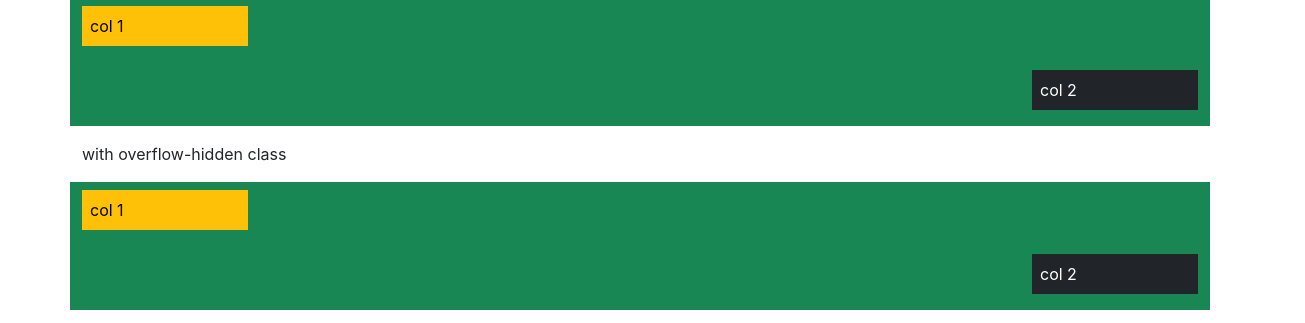
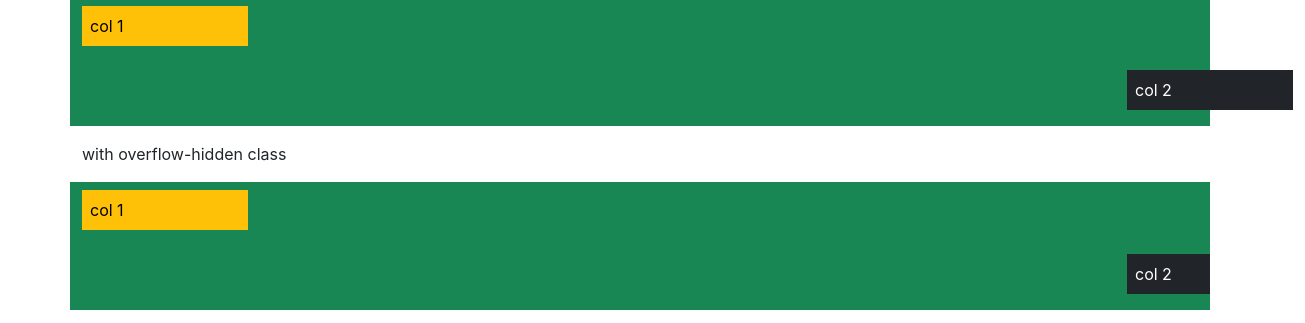
Before and after one commit to ksagar03/react-practice, a React (Create React App) app in the folder react-router/: page / in a window 1280 px wide. Shown: the part 3146-3469 px from the top of the page, 1305 px wide, since content can reach past the window. Built offline with nearby package versions, Linux system fonts and the light colour scheme.

Commit message:
learnt gutter and overflow concepts

```diff
--- a/react-router/src/App.js
+++ b/react-router/src/App.js
@@ -261,7 +261,7 @@ function App() {
           <div className="col-md-2 mb-3 gy-2 ">
             <div className="bg-warning text-black p-2">col 1</div>
           </div>
-          <div className="col-md-2 mb-3 gy-2 offset-10 ">
+          <div className="col-md-2 mb-3 gy-2 offset-11 ">
             <div className="bg-dark text-white p-2">col 2</div>
           </div>
         </div>
@@ -270,7 +270,7 @@ function App() {
           <div className="col-md-2 mb-3 gy-2 ">
             <div className="bg-warning text-black p-2">col 1</div>
           </div>
-          <div className="col-md-2 mb-3 gy-2 offset-10 ">
+          <div className="col-md-2 mb-3 gy-2 offset-11 ">
             <div className="bg-dark text-white p-2">col 2</div>
           </div>
         </div>
```
